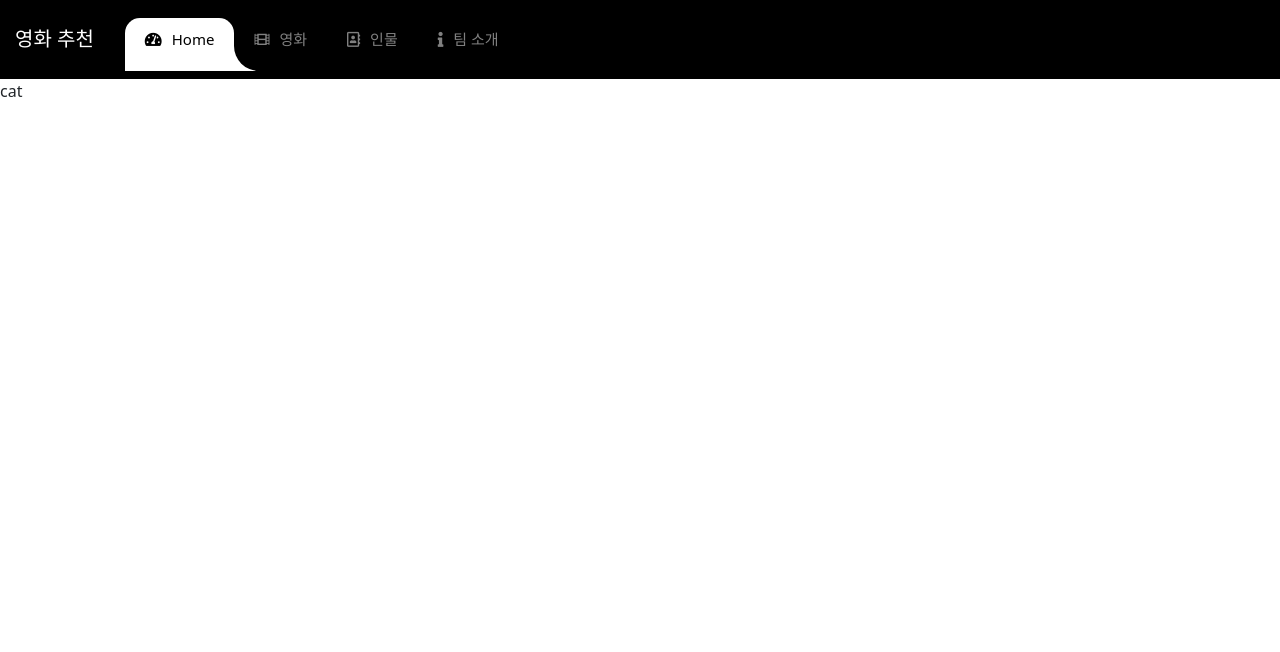
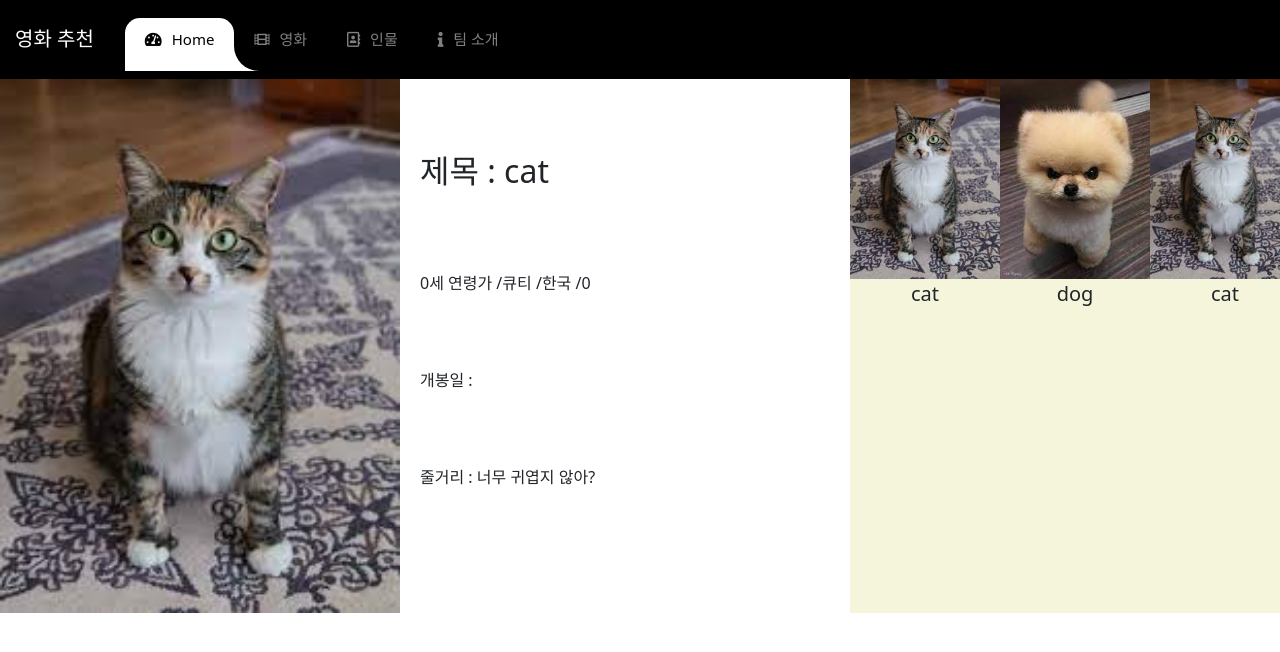
Before and after one commit to sperr7489/Database_Team10, a React (Create React App) app: page /PersonProfile/cat in a window 1280 px wide. Shown: the top 652 px of the page. Built offline with nearby package versions, Linux system fonts and the light colour scheme.

Commit message:
state를 통한 render시에 너무 많은 render가 동작할 수 있다.

```diff
--- a/src/App.js
+++ b/src/App.js
@@ -34,6 +34,9 @@ const App = () => {
           <Route path="/PersonProfile/:name" component={PersonProfile}>
             <PersonProfile />
           </Route>
+          <Route path="/PersonProfile/:name" component={PersonProfile}>
+            <PersonProfile />
+          </Route>
           <Redirect to="/" />
         </Switch>
       </main>
--- a/src/Components/PersonProfile/PersonProfile.js
+++ b/src/Components/PersonProfile/PersonProfile.js
@@ -1,10 +1,67 @@
-import { param } from "jquery";
-import React from "react";
+import React, { useState } from "react";
 import { useParams } from "react-router";
+import PersonElement from "../element/PersonElement";
+
 const PersonProfile = () => {
   var params = useParams();
+  const [title, setTitle] = useState("강아지"); //제목
+  const [status, setStatus] = useState({
+    title: "강아지",
+    age: "0",
+    genre: "큐티",
+    country: "한국",
+    runTime: "0",
+    publish: "",
+    summary: "너무 귀엽지 않아?",
+  });
   //   useParams를 통해서 라우트로 들어온 params를 받아올 수 있다.
+
   console.log(params);
-  return <div>{params.name}</div>;
+  return (
+    <div style={{ display: "flex", flex: 1, flexDirection: "row" }}>
+      <img
+        style={{ height: "100%", width: "400px" }}
+        src={require(`../../img/${params.name}.jpeg`).default}
+        alt="test"
+      ></img>
+      <div
+        style={{
+          flex: 1,
+          display: "flex",
+          flexDirection: "column",
+          marginLeft: 20,
+          justifyContent: "space-evenly",
+          marginBottom: 50,
+        }}
+      >
+        <div className="title">
+          <h2>제목 : {params.name}</h2>
+        </div>
+        <div
+          className="status"
+          style={{ display: "flex", flexDirection: "row" }}
+        >
+          <div>{status.age}세 연령가 / </div>
+          <div>{status.genre} / </div>
+          <div>{status.country} / </div>
+          <div>{status.runTime} </div>
+        </div>
+        <div className="publishDay">
+          <div>개봉일 : {status.publish}</div>
+        </div>
+        <div className="summary">
+          <div>줄거리 : {status.summary}</div>
+        </div>
+      </div>
+      <div style={{ flex: 1, backgroundColor: "beige", overflowX: "auto" }}>
+        <div style={{ display: "flex", justifyContent: "space-evenly" }}>
+          <PersonElement name="cat" />
+          <PersonElement name="dog" />
+          <PersonElement name="cat" />
+          <PersonElement name="dog" />
+        </div>
+      </div>
+    </div>
+  );
 };
 export default PersonProfile;
--- a/src/Components/element/PersonElement.js
+++ b/src/Components/element/PersonElement.js
@@ -1,9 +1,15 @@
-import React, { useState } from "react";
+import React, { useCallback, useState } from "react";
 import dog from "../../img/dog.jpeg";
-import { Link, Route } from "react-router-dom";
+import { Link } from "react-router-dom";
 import PersonProfile from "../PersonProfile/PersonProfile";
-const PersonElement = () => {
-  const [elemName, setElemName] = useState("기창이");
+const PersonElement = (props) => {
+  const [elemName, setElemName] = useState("dog");
+
+  // const test = () => {
+  //   if (props.name) {
+  //     setElemName(() => props.name);
+  //   }
+  // };
 
   return (
     <div
@@ -17,17 +23,14 @@ const PersonElement = () => {
     >
       {/* Link를 통해서 해당 라우트에 연결해주고 Route 태그는 그 route가 되었을 때 다음과 같은 component를
       열어주기 위한 태그이다.  */}
-      <Link to={`/PersonProfile/${elemName}`}>
+      <Link to={`/PersonProfile/${props.name}`}>
         <img
-          src={dog}
+          src={require(`../../img/${props.name}.jpeg`).default}
           alt="default"
           style={{ width: "150px", height: "200px" }}
         ></img>
       </Link>
-      <div style={{ fontSize: "20px" }}>{elemName}</div>
-      <Route path="/PersonProfile/:name" component={PersonProfile}>
-        <PersonProfile />
-      </Route>
+      <div style={{ fontSize: "20px" }}>{props.name}</div>
     </div>
   );
 };
--- a/src/pages/Home/Home.js
+++ b/src/pages/Home/Home.js
@@ -4,7 +4,7 @@ const Home = () => {
   return (
     <div className="container" style={{ display: "flex" }}>
       <h1 style={{ paddingTop: "30%" }}>Home</h1>
-      <PersonElement></PersonElement>
+      <PersonElement name="cat"></PersonElement>
     </div>
   );
 };
```
Also changed, not shown: src/img/cat.jpeg (added).
